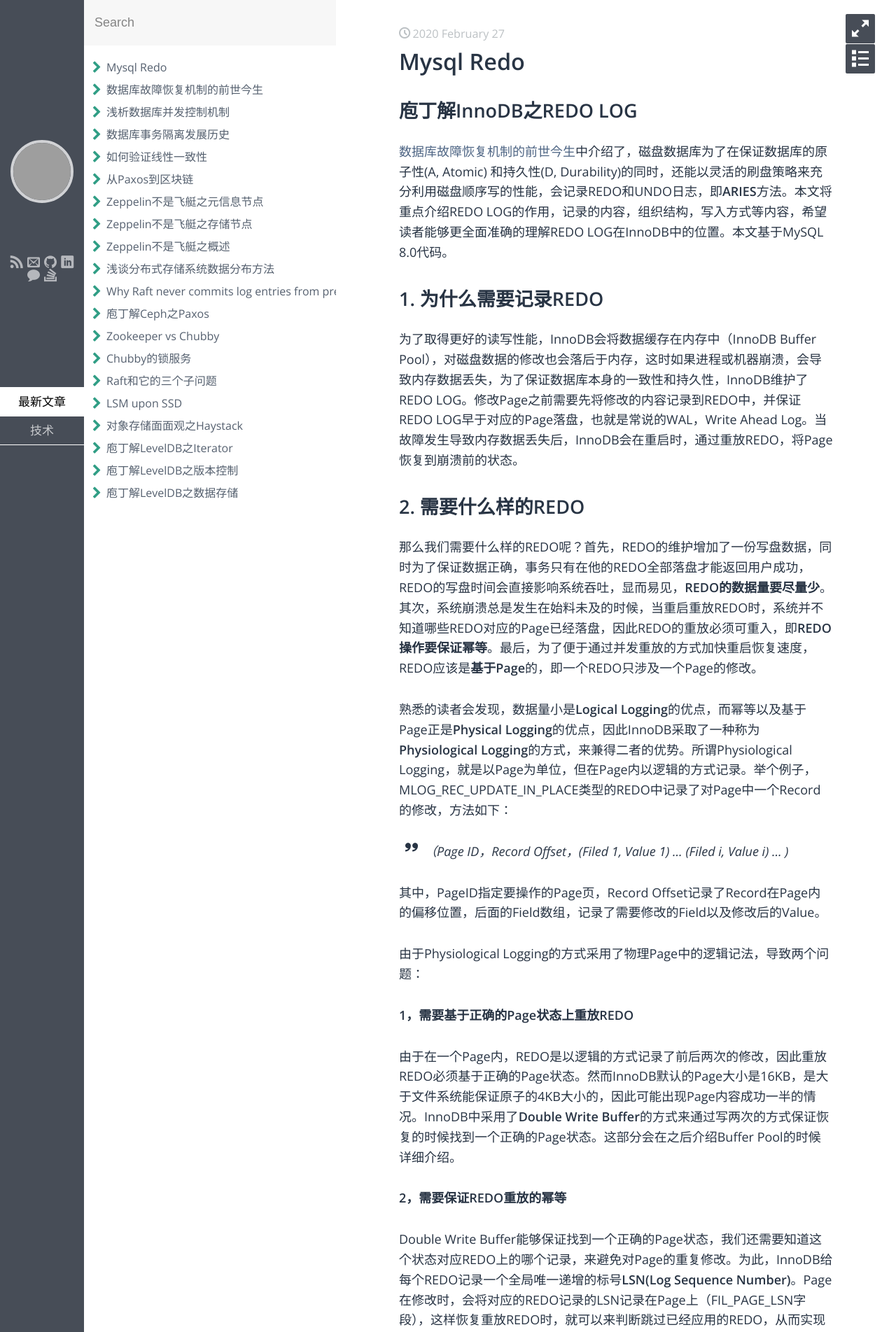
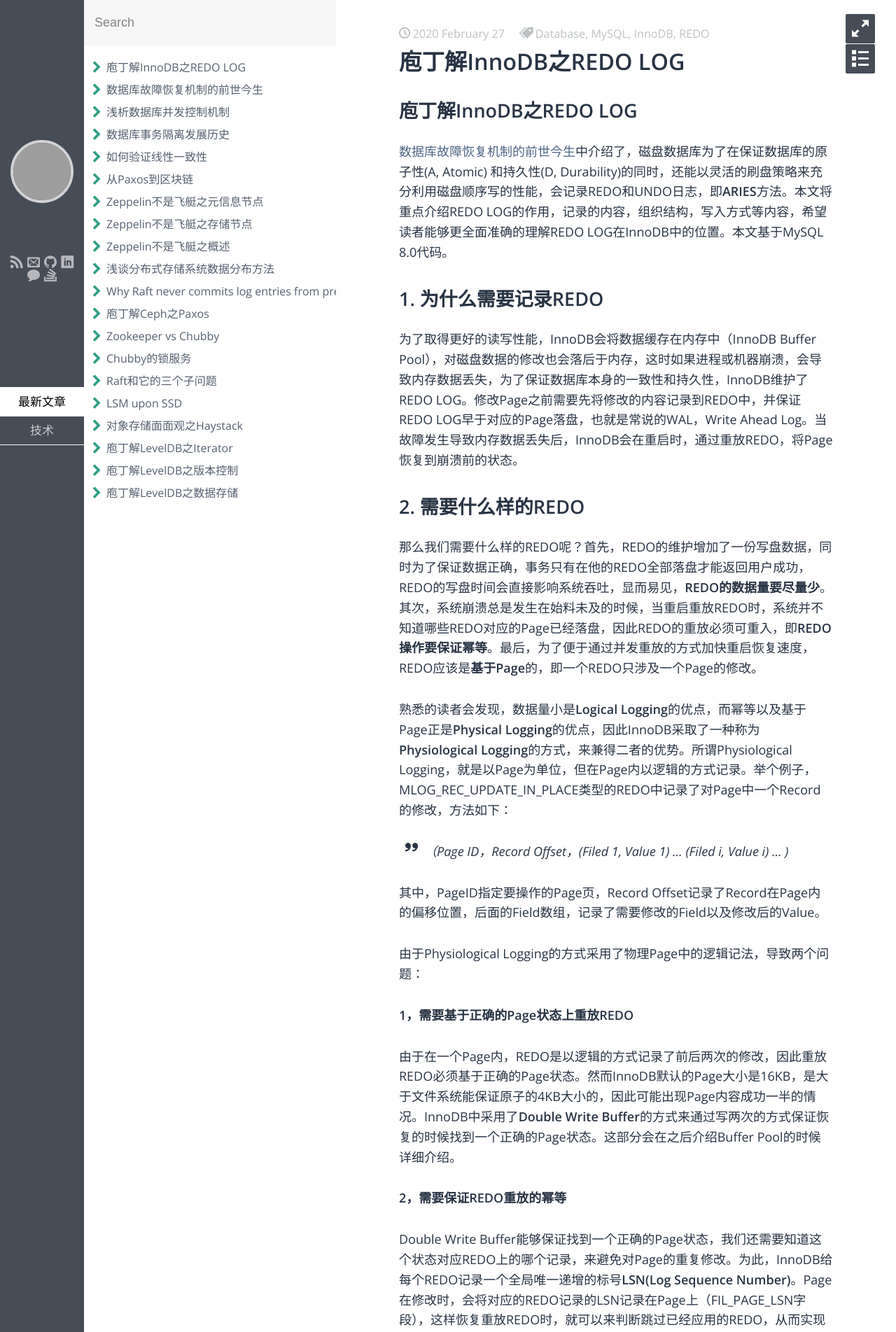
Before and after one commit to CatKang/catkang.github.io, a Jekyll site: the page built from _posts/tech/2020-02-27-mysql-redo.md, in a window 1280 px wide. Shown: the top 1903 px of the page at 70% size. Built offline with Jekyll 4.4.1, drawn with Linux system fonts in a browser that asks for light colours; some web fonts are replaced; our own code applies the rules of GitHub Pages for plain Markdown files; some of the changed text lies outside the part shown; grey boxes are pictures that could not be loaded.

Commit message:
Update 2020-02-27-mysql-redo.md

```diff
--- a/_posts/tech/2020-02-27-mysql-redo.md
+++ b/_posts/tech/2020-02-27-mysql-redo.md
@@ -1,3 +1,11 @@
+---
+layout: post
+title: 庖丁解InnoDB之REDO LOG
+category: 技术
+tags: [Database, MySQL, InnoDB, REDO]
+keywords: MySQL，InnoDB，REDO，redo, redo log
+---
+
 # 庖丁解InnoDB之REDO LOG
 
 [数据库故障恢复机制的前世今生](http://catkang.github.io/2019/01/16/crash-recovery.html)中介绍了，磁盘数据库为了在保证数据库的原子性(A, Atomic) 和持久性(D, Durability)的同时，还能以灵活的刷盘策略来充分利用磁盘顺序写的性能，会记录REDO和UNDO日志，即**ARIES**方法。本文将重点介绍REDO LOG的作用，记录的内容，组织结构，写入方式等内容，希望读者能够更全面准确的理解REDO LOG在InnoDB中的位置。本文基于MySQL 8.0代码。
@@ -30,9 +38,7 @@
 
 Double Write Buffer能够保证找到一个正确的Page状态，我们还需要知道这个状态对应REDO上的哪个记录，来避免对Page的重复修改。为此，InnoDB给每个REDO记录一个全局唯一递增的标号**LSN(Log Sequence Number)**。Page在修改时，会将对应的REDO记录的LSN记录在Page上（FIL_PAGE_LSN字段），这样恢复重放REDO时，就可以来判断跳过已经应用的REDO，从而实现重放的幂等。
 
-
-
-#3. REDO中记录了什么内容
+# 3. REDO中记录了什么内容
 
 知道了InnoDB中记录REDO的方式，那么REDO里具体会记录哪些内容呢？为了应对InnoDB各种各样不同的需求，到MySQL 8.0为止，已经有多达65种的REDO记录。用来记录这不同的信息，恢复时需要判断不同的REDO类型，来做对应的解析。根据REDO记录不同的作用对象，可以将这65中REDO划分为三个大类：作用于Page，作用于Space以及提供额外信息的Logic类型。
 
```
